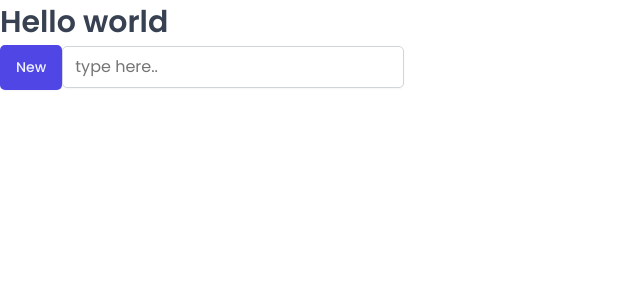
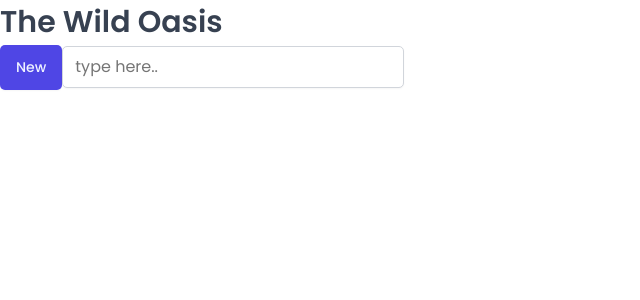
Before and after one commit to Walker-Gideon/the-wild-oasis, a React (Vite) app: page / in a window 1280 px wide. Shown: the top 300 px of the page, without its empty margins (0-640 px from the left). Built offline with nearby package versions, Linux system fonts and the light colour scheme; a web font is replaced by a local one.

Commit message:
Work on the header styling

```diff
--- a/src/App.jsx
+++ b/src/App.jsx
@@ -1,19 +1,14 @@
-import styled from "styled-components";
 import GlobalStyles from "./styles/GlobalStyles";
 import Button from "./ui/Button";
 import Input from "./ui/input";
-
-const H1 = styled.h1`
-  font-size: 30px;
-  font-weight: 600;
-`;
+import Heading from "./ui/Heading";
 
 export default function App() {
   return (
     <>
       <GlobalStyles />
       <div>
-        <H1>Hello world</H1>
+        <Heading as="h1">The Wild Oasis</Heading>
         <Button>New</Button>
         <Input placeholder="type here.." />
       </div>
--- a/src/ui/Heading.jsx
+++ b/src/ui/Heading.jsx
@@ -1,8 +1,4 @@
 import styled, { css } from "styled-components";
-
-// const test = css`
-//   text-align: center;
-// `;
 
 const Heading = styled.h1`
   ${(props) =>
```
